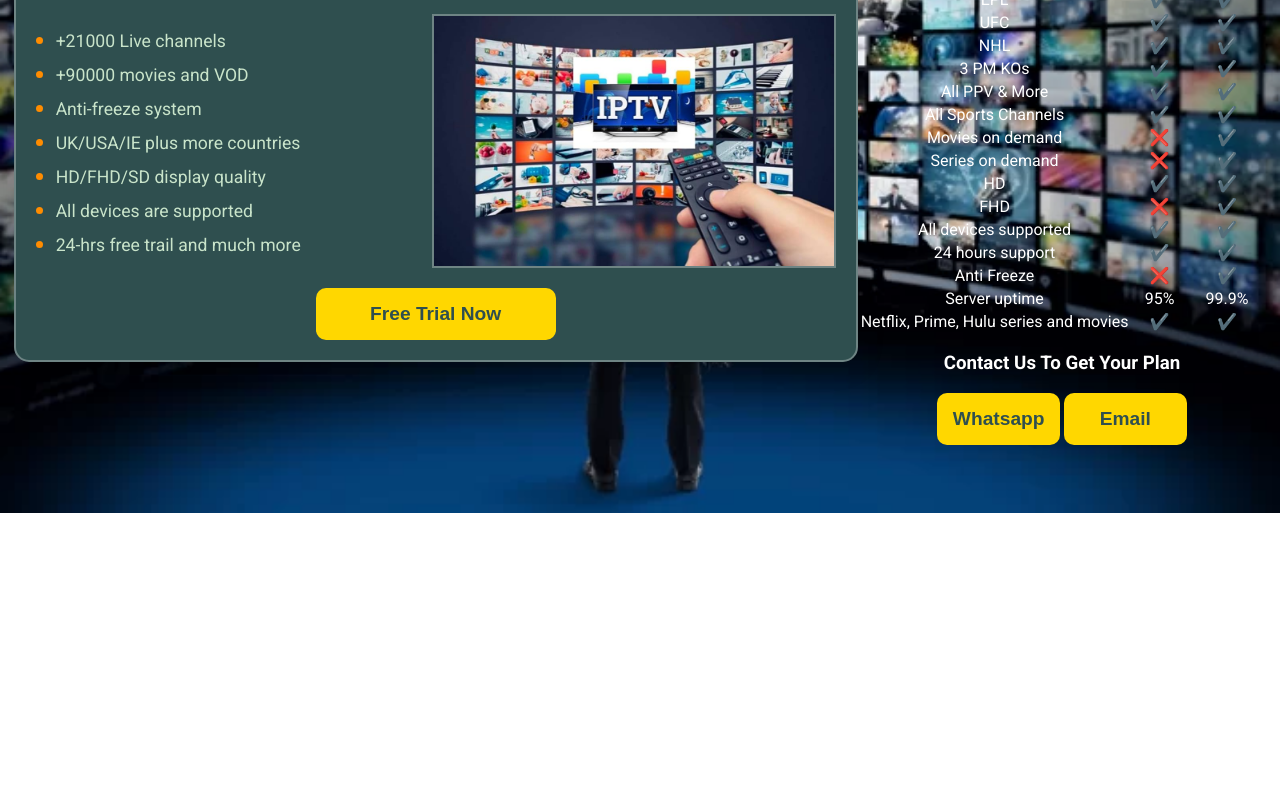
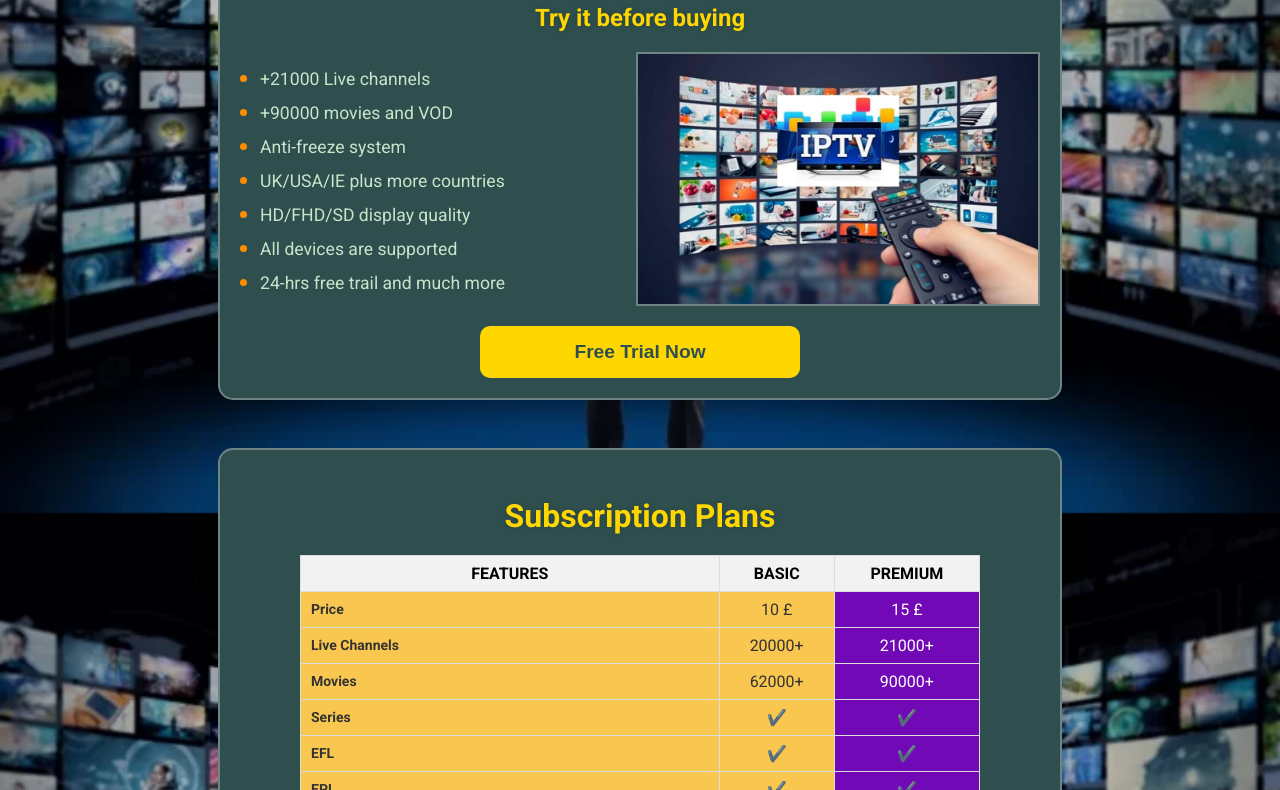
Before and after one commit to dksh711/streaming, a plain HTML site: page index.html in a window 1280 px wide. Shown: the part 287-1077 px from the top of the page. Before the commit the page ends 800 px from the top, so only its background shows below. Drawn offline with Linux system fonts and the light colour scheme.

Commit message:
Update form.css
add subscription plan's css

```diff
--- a/form.css
+++ b/form.css
@@ -1,10 +1,12 @@
 /* General Styles */
 body {
+
     margin: 0;
     font-family: 'Roboto', sans-serif;
     background: url('men-who-likes-tv.webp') no-repeat center center fixed;
     background-size: cover;
     display: flex;
+    flex-direction: column;
     justify-content: center;
     align-items: center;
     height: 100vh;
@@ -14,6 +16,8 @@ body {
 
 /* Index Page Styles */
 .container {
+    margin-top: 70rem;
+    margin-bottom: 3rem;
     width: 90%;
     max-width: 800px;
     background: #2F4F4F;
@@ -28,12 +32,23 @@ body {
 h1 {
     margin-bottom: 20px;
     font-size: 2em;
-    color: #FFD700; /* Changed to a lighter color */
+    color: #FFD700;
     font-weight: bold;
     text-shadow: 0 0 5px rgba(0, 0, 0, 0.2);
 }
 
+h2{
+    margin-bottom: 20px;
+    font-size: 1.5em;
+    color: #FFD700;
+    font-weight: bold;
+    text-shadow: 0 0 5px rgba(0, 0, 0, 0.2);
+
+
+}
+
 .content-container {
+
     display: flex;
     align-items: center;
     justify-content: space-between;
@@ -46,7 +61,7 @@ h1 {
     margin: 0;
     width: 50%;
     text-align: left;
-    color: #C9E4CA; /* Changed to a lighter color */
+    color: #C9E4CA;
     font-size: 1.1em;
 }
 
@@ -55,23 +70,23 @@ h1 {
 }
 
 .info li::marker {
-    color: #FF8C00; /* Changed bullet color */
+    color: #FF8C00;
     font-size: 1.2em;
 }
 
 .streaming-image {
     max-width: 50%;
     height: auto;
-    border: 2px solid rgba(255, 255, 255, 0.3); /* Light grey border for image */
+    border: 2px solid rgba(255, 255, 255, 0.3);
 }
 
 button {
-    width: 30%;
+    width: 40%;
     padding: 15px;
     font-size: 1.2em;
     font-weight: bold;
-    color: #2F4F4F; /* Changed text color */
-    background-color: #FFD700; /* Changed background color */
+    color: #2F4F4F;
+    background-color: #FFD700;
     border: none;
     border-radius: 10px;
     cursor: pointer;
@@ -79,14 +94,104 @@ button {
 }
 
 button:hover {
-    background-color: #FFC107; /* Changed hover color */
+    background-color: #FFC107;
+}
+.subscription-container{
+width: 90%;
+max-width: 800px;
+background: #2F4F4F;
+backdrop-filter: blur(10px);
+padding: 20px;
+padding-bottom: 1rem;
+border-radius: 15px;
+box-shadow: 0 4px 30px rgba(0, 0, 0, 0.1);
+border: 2px solid rgba(255, 255, 255, 0.3);
+text-align: center;
+}
+
+.subscription-container h2 {
+    margin-bottom: 20px;
+    font-size: 2em;
+    color: #FFD700;
+    font-weight: bold;
+    text-shadow: 0 0 5px rgba(0, 0, 0, 0.2);
+}
+
+.subscription-container table {
+    width: 85%;
+    height: 70%;
+    border-collapse: collapse;
+    margin: 0 auto 20px;
+    text-align: center;
+}
+
+.subscription-container th,
+.subscription-container td {
+    border: 1px solid #ddd;
+    padding: 8px;
+}
+
+.subscription-container th {
+    background-color: #f2f2f2;
+    color: black;
+    font-weight: bold;
+}
+
+.subscription-container td:nth-child(1) {
+    background-color: #f9c74f;
+    font-weight: bold;
+    color: #333;
+}
+
+.subscription-container td:nth-child(2) {
+    background-color: #f9c74f;
+    color: #333;
+}
+
+.subscription-container td:nth-child(3) {
+    background-color: #7209b7;
+    color: white;
+}
+
+.subscription-container td:nth-child(2),
+.subscription-container td:nth-child(3) {
+    font-size: 16px;
+}
+
+.subscription-container td {
+    font-size: 14px;
+}
+
+.subscription-container td:first-child {
+    text-align: left;
+    padding-left: 10px;
+}
+
+h3{
+    margin-bottom: 20px;
+    font-size: 1.5rem;
+    color: #FFD700;
+    font-weight: bold;
+    text-shadow: 0 0 5px rgba(0, 0, 0, 0.2);
+
+}
+
+#whatsapp-btn{
+    padding: 10px;
+    margin-right: 1rem;
+}
+
+
+#mail-btn{
+    padding: 10px;
+
 }
 /* Form Page Styles */
 
 #formh1{
     margin-bottom: 20px;
     font-size: 2em;
-    color: #FFD700; /* Changed to a lighter color */
+    color: #FFD700;
     font-weight: bold;
     text-shadow: 0 0 5px rgba(0, 0, 0, 0.2);
 }
```
